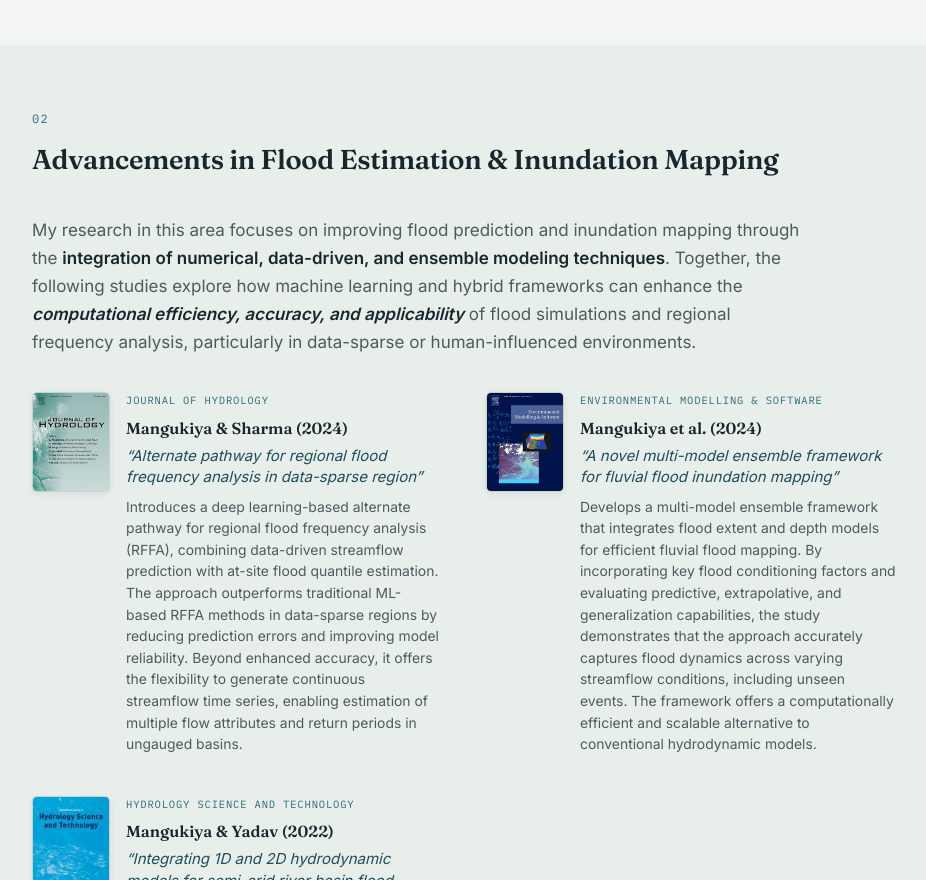
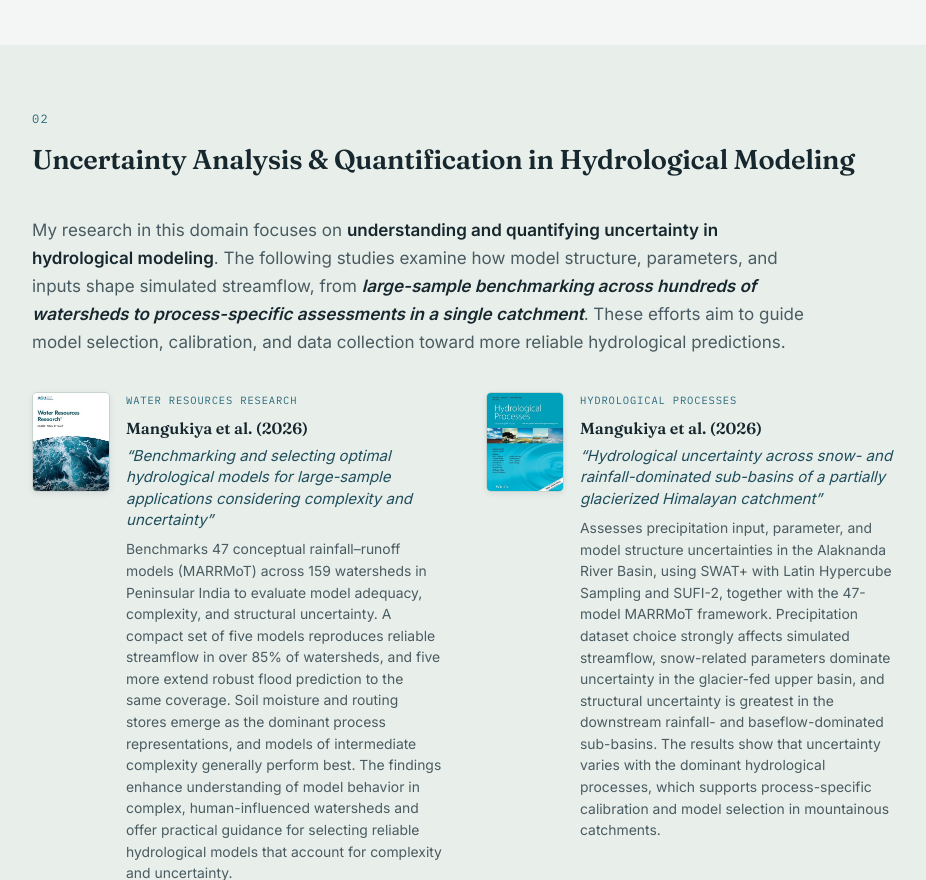
Before and after one commit to NikunjMangukiya/nikunjmangukiya.github.io, a plain HTML site: page research.html in a window 1280 px wide. Shown: the part 1920-2800 px from the top of the page, without its empty margins (176-1102 px from the left). Drawn offline with Linux system fonts and the light colour scheme.

Commit message:
Add files via upload

```diff
--- a/research.html
+++ b/research.html
@@ -34,16 +34,16 @@
       <a class="card" href="#section-1" style="text-decoration:none; display:block;">
         <h3>Hydrological and Streamflow Modeling (Data-Driven and Hybrid Approaches)</h3>
       </a>
-      <a class="card" href="#section-1" style="text-decoration:none; display:block;">
-        <h3>Deep Learning and Differentiable Modeling for Hydrologic Systems</h3>
+      <a class="card" href="#section-2" style="text-decoration:none; display:block;">
+        <h3>Uncertainty Analysis and Quantification in Hydrological Modeling</h3>
       </a>
-      <a class="card" href="#section-2" style="text-decoration:none; display:block;">
+      <a class="card" href="#section-3" style="text-decoration:none; display:block;">
         <h3>Flood Estimation and Hydrodynamic Simulation</h3>
       </a>
-      <a class="card" href="#section-3" style="text-decoration:none; display:block;">
+      <a class="card" href="#section-4" style="text-decoration:none; display:block;">
         <h3>Flood Hazard and Risk Assessment</h3>
       </a>
-      <a class="card" href="#section-4" style="text-decoration:none; display:block;">
+      <a class="card" href="#section-5" style="text-decoration:none; display:block;">
         <h3>Large-Sample Hydrology and Open Hydrological Datasets</h3>
       </a>
     </div>
@@ -108,6 +108,36 @@
   <div class="wrap-wide">
     <div class="section-head">
       <span class="section-num">02</span>
+      <h2 class="section-title">Uncertainty Analysis &amp; Quantification in Hydrological Modeling</h2>
+    </div>
+    <p style="color:var(--ink-soft); max-width:780px; margin-bottom:36px;">My research in this domain focuses on <strong style="color:var(--ink);">understanding and quantifying uncertainty in hydrological modeling</strong>. The following studies examine how model structure, parameters, and inputs shape simulated streamflow, from <em><strong style="color:var(--ink);">large-sample benchmarking across hundreds of watersheds to process-specific assessments in a single catchment</strong></em>. These efforts aim to guide model selection, calibration, and data collection toward more reliable hydrological predictions.</p>
+    <div class="pub-feature-grid">
+      <div class="pub-feature">
+        <div class="pub-feature-thumb"><img src="cover-wrr-jul25.jpg" alt="Water Resources Research cover"></div>
+        <div>
+          <span class="pub-feature-journal">Water Resources Research</span>
+          <div class="pub-feature-cite">Mangukiya et al. (2026)</div>
+          <a class="pub-feature-title" href="https://doi.org/10.1029/2026WR044753" target="_blank" rel="noopener">&ldquo;Benchmarking and selecting optimal hydrological models for large-sample applications considering complexity and uncertainty&rdquo;</a>
+          <p class="pub-feature-desc">Benchmarks 47 conceptual rainfall&ndash;runoff models (MARRMoT) across 159 watersheds in Peninsular India to evaluate model adequacy, complexity, and structural uncertainty. A compact set of five models reproduces reliable streamflow in over 85% of watersheds, and five more extend robust flood prediction to the same coverage. Soil moisture and routing stores emerge as the dominant process representations, and models of intermediate complexity generally perform best. The findings enhance understanding of model behavior in complex, human-influenced watersheds and offer practical guidance for selecting reliable hydrological models that account for complexity and uncertainty.</p>
+        </div>
+      </div>
+      <div class="pub-feature">
+        <div class="pub-feature-thumb"><img src="cover-hydproc.jpg" alt="Hydrological Processes cover"></div>
+        <div>
+          <span class="pub-feature-journal">Hydrological Processes</span>
+          <div class="pub-feature-cite">Mangukiya et al. (2026)</div>
+          <a class="pub-feature-title" href="https://doi.org/10.1002/hyp.70717" target="_blank" rel="noopener">&ldquo;Hydrological uncertainty across snow- and rainfall-dominated sub-basins of a partially glacierized Himalayan catchment&rdquo;</a>
+          <p class="pub-feature-desc">Assesses precipitation input, parameter, and model structure uncertainties in the Alaknanda River Basin, using SWAT+ with Latin Hypercube Sampling and SUFI-2, together with the 47-model MARRMoT framework. Precipitation dataset choice strongly affects simulated streamflow, snow-related parameters dominate uncertainty in the glacier-fed upper basin, and structural uncertainty is greatest in the downstream rainfall- and baseflow-dominated sub-basins. The results show that uncertainty varies with the dominant hydrological processes, which supports process-specific calibration and model selection in mountainous catchments.</p>
+        </div>
+      </div>
+    </div>
+  </div>
+</section>
+
+<section id="section-3">
+  <div class="wrap-wide">
+    <div class="section-head">
+      <span class="section-num">03</span>
       <h2 class="section-title">Advancements in Flood Estimation &amp; Inundation Mapping</h2>
     </div>
     <p style="color:var(--ink-soft); max-width:780px; margin-bottom:36px;">My research in this area focuses on improving flood prediction and inundation mapping through the <strong style="color:var(--ink);">integration of numerical, data-driven, and ensemble modeling techniques</strong>. Together, the following studies explore how machine learning and hybrid frameworks can enhance the <em><strong style="color:var(--ink);">computational efficiency, accuracy, and applicability</strong></em> of flood simulations and regional frequency analysis, particularly in data-sparse or human-influenced environments.</p>
@@ -144,10 +174,10 @@
   </div>
 </section>
 
-<section id="section-3">
+<section class="alt" id="section-4">
   <div class="wrap-wide">
     <div class="section-head">
-      <span class="section-num">03</span>
+      <span class="section-num">04</span>
       <h2 class="section-title">Comprehensive Assessment of Flood Risk &amp; Resilience Strategies</h2>
     </div>
     <p style="color:var(--ink-soft); max-width:780px; margin-bottom:36px;">Flood risk assessment plays a crucial role in understanding hazard-prone regions and supporting proactive flood management. My research in this area focuses on developing <strong style="color:var(--ink);">data-driven and hybrid decision-support frameworks</strong> for mapping <em><strong style="color:var(--ink);">flood hazards and risks under varying data conditions</strong></em>. Together, the following studies demonstrate how the integration of machine learning, multi-criteria decision analysis, and IoT-based frameworks can enhance the precision, interpretability, and applicability of flood risk assessment tools for real-world decision-making.</p>
@@ -175,10 +205,10 @@
   </div>
 </section>
 
-<section class="alt" id="section-4">
+<section id="section-5">
   <div class="wrap-wide">
     <div class="section-head">
-      <span class="section-num">04</span>
+      <span class="section-num">05</span>
       <h2 class="section-title">Open Data &amp; Modeling Resources</h2>
     </div>
     <p style="color:var(--ink-soft); max-width:780px; margin-bottom:36px;">To advance open and reproducible hydrological research, I actively contribute to developing <strong style="color:var(--ink);">open datasets and modeling frameworks</strong> that support <em><strong style="color:var(--ink);">large-scale experimentation, benchmarking, and practical flood and streamflow applications</strong></em>. These resources facilitate and promote collaborative research within the hydrology community.</p>
```
